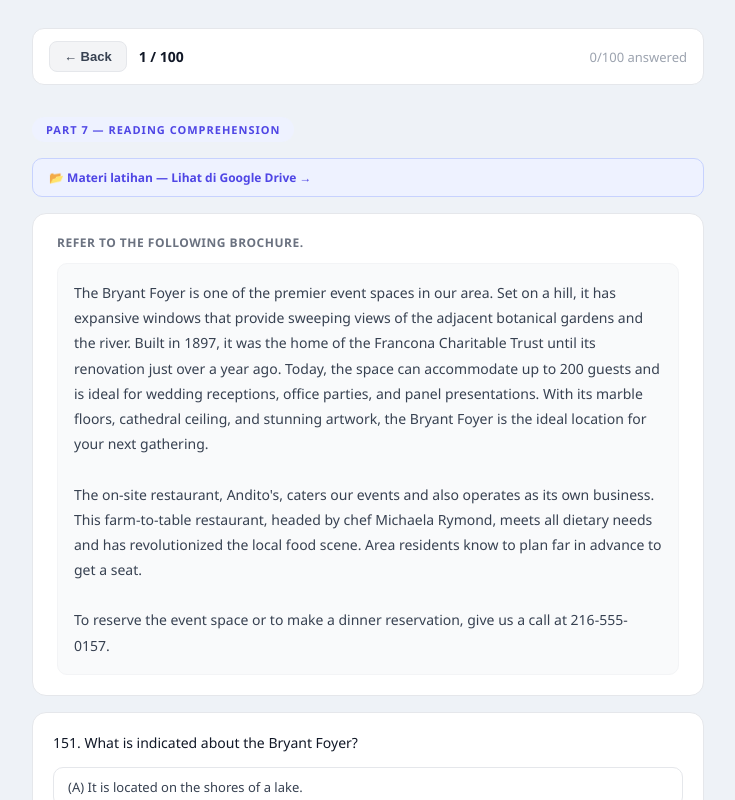
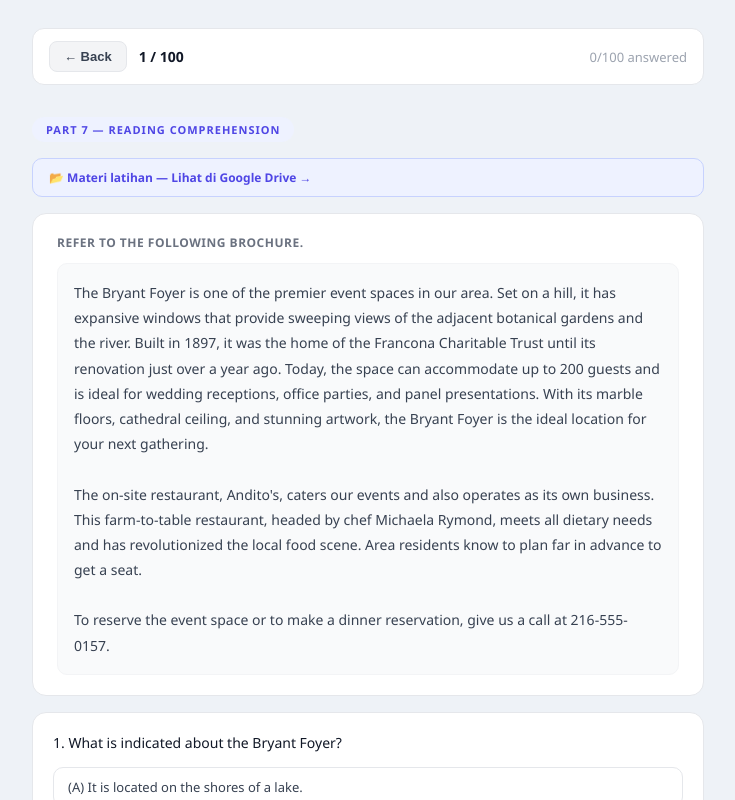
Before and after one commit to YanuarRizkiAminudin/flashcard-kosakata, a React (Vite) app: page /toeic-test in a window 1280 px wide. Shown: the top 800 px of the page, without its empty margins (272-1007 px from the left). Built offline with nearby package versions, Linux system fonts and the light colour scheme.

Commit message:
Show sequential 1-100 question numbers regardless of shuffle order

```diff
--- a/src/ToeicTestPage.jsx
+++ b/src/ToeicTestPage.jsx
@@ -134,11 +134,8 @@ export default function ToeicTestPage() {
         <div className="question-card single-card">
           <div className="q-content">
             {q.text && <p className="q-sentence">
-              {/* If text already starts with a number (e.g. "173. ..."), show as-is.
-                  Otherwise prepend the sequential position number. */}
-              {/^\d+\./.test(q.text.trim())
-                ? q.text
-                : `${current + 1}. ${q.text}`}
+              {/* Always show sequential number 1-100, strip original number if present */}
+              {`${current + 1}. ${q.text.replace(/^\d+\.\s*/, '')}`}
             </p>}
             <div className="opts">
               {q.options.map(opt => (
```
